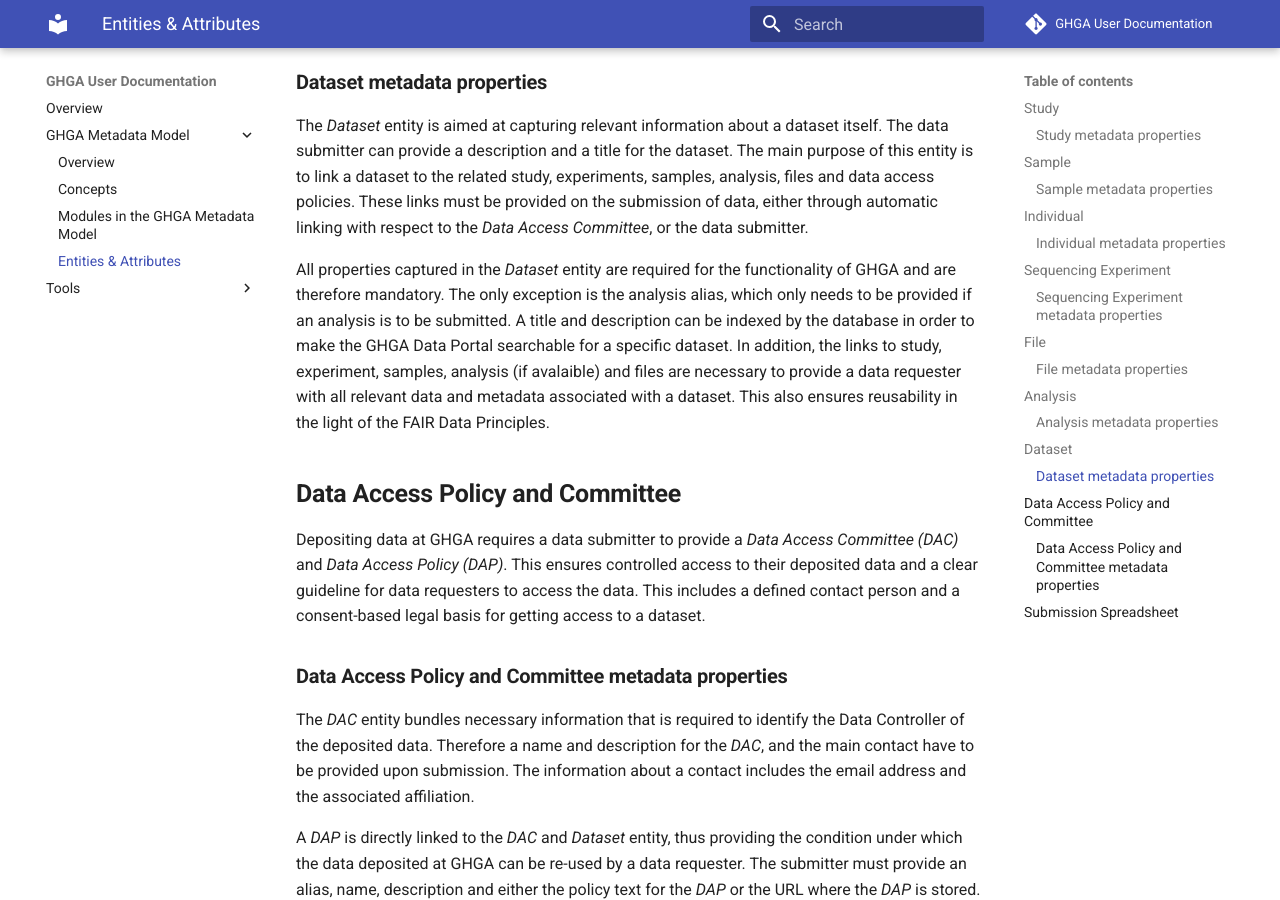
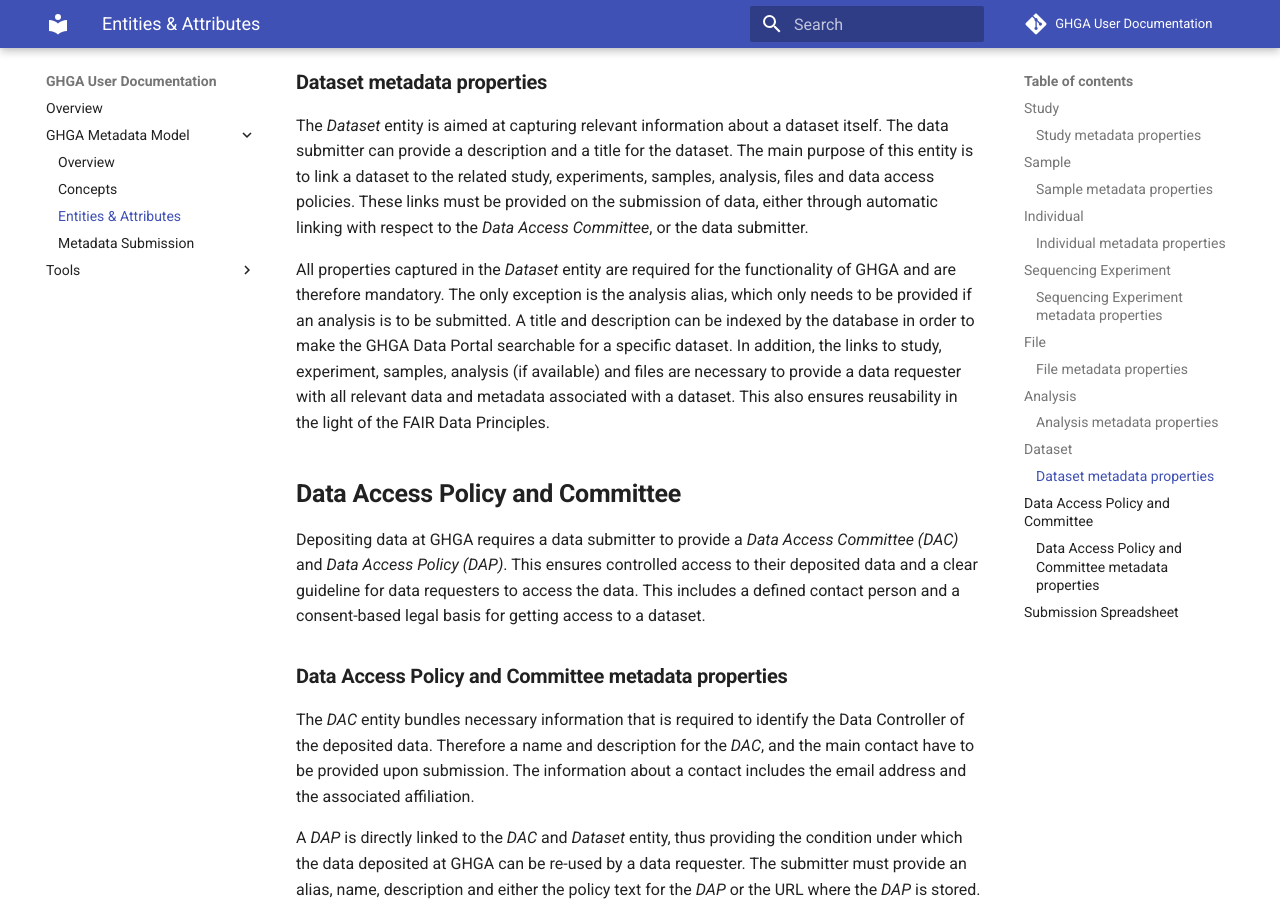
Before and after one commit to ghga-de/docs.ghga.de, an MkDocs documentation site: the page built from docs/metadata/entities.md, in a window 1280 px wide and 900 px high, scrolled down 4187 px. Built offline with MkDocs 1.6.1 and Material for MkDocs 9.7.7, drawn with Linux system fonts in a browser that asks for light colours; comment, search, counter and statistics services are not loaded.

Commit message:
submission doc content goes to submission folder

```diff
--- a/docs/metadata/entities.md
+++ b/docs/metadata/entities.md
@@ -85,7 +85,7 @@
 
 The *Dataset* entity is aimed at capturing relevant information about a dataset itself. The data submitter can provide a description and a title for the dataset. The main purpose of this entity is to link a dataset to the related study, experiments, samples, analysis, files and data access policies. These links must be provided on the submission of data, either through automatic linking with respect to the *Data Access Committee*, or the data submitter.
 
-All properties captured in the *Dataset* entity are required for the functionality of GHGA and are therefore mandatory. The only exception is the analysis alias, which only needs to be provided if an analysis is to be submitted. A title and description can be indexed by the database in order to make the GHGA Data Portal searchable for a specific dataset. In addition, the links to study, experiment, samples, analysis (if avalaible) and files are necessary to provide a data requester with all relevant data and metadata associated with a dataset. This also ensures reusability in the light of the FAIR Data Principles.
+All properties captured in the *Dataset* entity are required for the functionality of GHGA and are therefore mandatory. The only exception is the analysis alias, which only needs to be provided if an analysis is to be submitted. A title and description can be indexed by the database in order to make the GHGA Data Portal searchable for a specific dataset. In addition, the links to study, experiment, samples, analysis (if available) and files are necessary to provide a data requester with all relevant data and metadata associated with a dataset. This also ensures reusability in the light of the FAIR Data Principles.
 
 ## **Data Access Policy and Committee**
 
--- a/mkdocs.yaml
+++ b/mkdocs.yaml
@@ -81,7 +81,7 @@
   - "GHGA Metadata Model":
       - "Overview": metadata/overview.md
       - metadata/concepts.md
-      - metadata/modules.md
       - "Entities & Attributes": metadata/entities.md
+      - "Metadata Submission": metadata/submission/submission.md
   - "Tools":
     - "GHGA Transpiler": transpiler/transpiler.md
```
Also changed, not shown: docs/metadata/modules.md (deleted, +0 -15 lines), docs/metadata/submission/submission.md (added, +1 -0 lines), docs/metadata/submission/submission_sheets.md (renamed from docs/metadata/submission.md), 1 other file.
